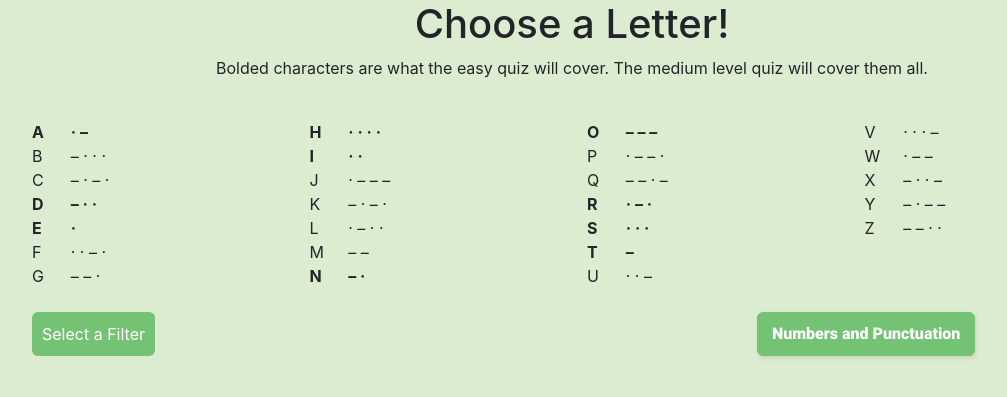
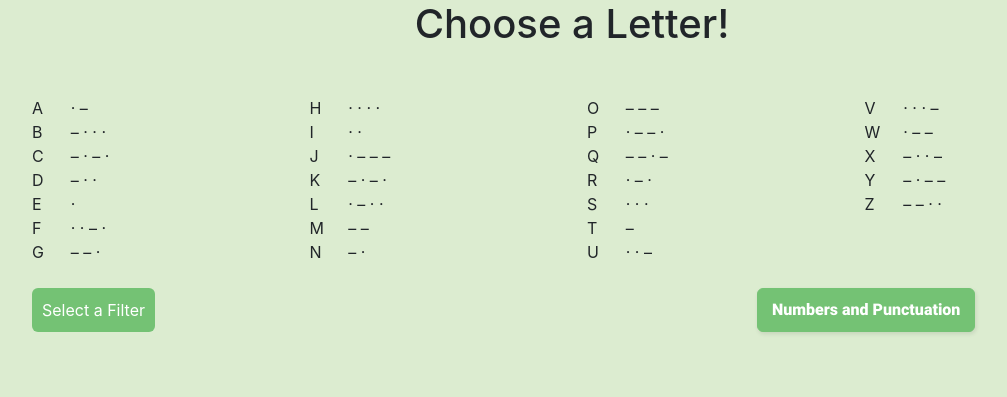
Before and after one commit to ArtesianSquid/InteractiveMorseWebApp, a Flask app: page /learn in a window 1280 px wide. Shown: the part 46-443 px from the top of the page, without its empty margins (68-1075 px from the left). Run offline with Flask 2, Linux system fonts and the light colour scheme; some libraries are stand-ins or nearby versions.

Commit message:
Unbolded letters and cleaned up letters page

```diff
--- a/templates/letter.html
+++ b/templates/letter.html
@@ -15,16 +15,13 @@
         </div>
     </div>
     <div class="row txtcontent">
-        <div class="col-md-12">
-            Bolded characters are what the easy quiz will cover. The medium level quiz will cover them all.
-        </div>
     </div>
     <div class="row">
         <div class="col-md-3">
             <div class="row">
                 <div class="col-md-6">
                     <a href='/learn/{{data["1"].id}}'>
-                        <div class="bold">{{data["1"].letter}}</div>
+                        <div>{{data["1"].letter}}</div>
                     </a>
                     <a href='/learn/{{data["2"].id}}'>
                         <div>{{data["2"].letter}}</div>
@@ -33,10 +30,10 @@
                         <div>{{data["3"].letter}}</div>
                     </a>
                     <a href='/learn/{{data["4"].id}}'>
-                        <div class="bold">{{data["4"].letter}}</div>
+                        <div>{{data["4"].letter}}</div>
                     </a>
                     <a href='/learn/{{data["5"].id}}'>
-                        <div class="bold">{{data["5"].letter}}</div>
+                        <div>{{data["5"].letter}}</div>
                     </a>
                     <a href='/learn/{{data["6"].id}}'>
                         <div>{{data["6"].letter}}</div>
@@ -46,11 +43,11 @@
                     </a>
                 </div>
                 <div class="col-md-6">
-                    <div class="txtpad bold">{{data["1"].morse}}</div>
+                    <div class="txtpad">{{data["1"].morse}}</div>
                     <div class="txtpad">{{data["2"].morse}}</div>
                     <div class="txtpad">{{data["3"].morse}}</div>
-                    <div class="txtpad bold">{{data["4"].morse}}</div>
-                    <div class="txtpad bold">{{data["5"].morse}}</div>
+                    <div class="txtpad">{{data["4"].morse}}</div>
+                    <div class="txtpad">{{data["5"].morse}}</div>
                     <div class="txtpad">{{data["6"].morse}}</div>
                     <div class="txtpad">{{data["7"].morse}}</div>
                 </div>
@@ -60,10 +57,10 @@
             <div class="row">
                 <div class="col-md-6">
                     <a href='/learn/{{data["8"].id}}'>
-                        <div class="bold">{{data["8"].letter}}</div>
+                        <div>{{data["8"].letter}}</div>
                     </a>
                     <a href='/learn/{{data["9"].id}}'>
-                        <div class="bold">{{data["9"].letter}}</div>
+                        <div>{{data["9"].letter}}</div>
                     </a>
                     <a href='/learn/{{data["10"].id}}'>
                         <div>{{data["10"].letter}}</div>
@@ -78,17 +75,17 @@
                         <div>{{data["13"].letter}}</div>
                     </a>
                     <a href='/learn/{{data["14"].id}}'>
-                        <div class="bold">{{data["14"].letter}}</div>
+                        <div>{{data["14"].letter}}</div>
                     </a>
                 </div>
                 <div class="col-md-6">
-                    <div class="txtpad bold">{{data["8"].morse}}</div>
-                    <div class="txtpad bold">{{data["9"].morse}}</div>
+                    <div class="txtpad">{{data["8"].morse}}</div>
+                    <div class="txtpad">{{data["9"].morse}}</div>
                     <div class="txtpad">{{data["10"].morse}}</div>
                     <div class="txtpad">{{data["11"].morse}}</div>
                     <div class="txtpad">{{data["12"].morse}}</div>
                     <div class="txtpad">{{data["13"].morse}}</div>
-                    <div class="txtpad bold">{{data["14"].morse}}</div>
+                    <div class="txtpad">{{data["14"].morse}}</div>
                 </div>
             </div>
         </div>
@@ -96,7 +93,7 @@
             <div class="row">
                 <div class="col-md-6">
                     <a href='/learn/{{data["15"].id}}'>
-                        <div class="bold">{{data["15"].letter}}</div>
+                        <div>{{data["15"].letter}}</div>
                     </a>
                     <a href='/learn/{{data["16"].id}}'>
                         <div>{{data["16"].letter}}</div>
@@ -105,25 +102,25 @@
                         <div>{{data["17"].letter}}</div>
                     </a>
                     <a href='/learn/{{data["18"].id}}'>
-                        <div class="bold">{{data["18"].letter}}</div>
+                        <div>{{data["18"].letter}}</div>
                     </a>
                     <a href='/learn/{{data["19"].id}}'>
-                        <div class="bold">{{data["19"].letter}}</div>
+                        <div>{{data["19"].letter}}</div>
                     </a>
                     <a href='/learn/{{data["20"].id}}'>
-                        <div class="bold">{{data["20"].letter}}</div>
+                        <div>{{data["20"].letter}}</div>
                     </a>
                     <a href='/learn/{{data["21"].id}}'>
                         <div>{{data["21"].letter}}</div>
                     </a>
                 </div>
                 <div class="col-md-6">
-                    <div class="txtpad bold">{{data["15"].morse}}</div>
+                    <div class="txtpad">{{data["15"].morse}}</div>
                     <div class="txtpad">{{data["16"].morse}}</div>
                     <div class="txtpad">{{data["17"].morse}}</div>
-                    <div class="txtpad bold">{{data["18"].morse}}</div>
-                    <div class="txtpad bold">{{data["19"].morse}}</div>
-                    <div class="txtpad bold">{{data["20"].morse}}</div>
+                    <div class="txtpad">{{data["18"].morse}}</div>
+                    <div class="txtpad">{{data["19"].morse}}</div>
+                    <div class="txtpad">{{data["20"].morse}}</div>
                     <div class="txtpad">{{data["21"].morse}}</div>
                 </div>
             </div>
```
